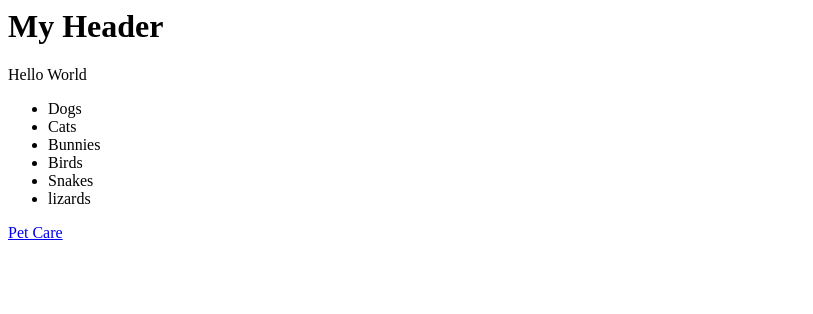
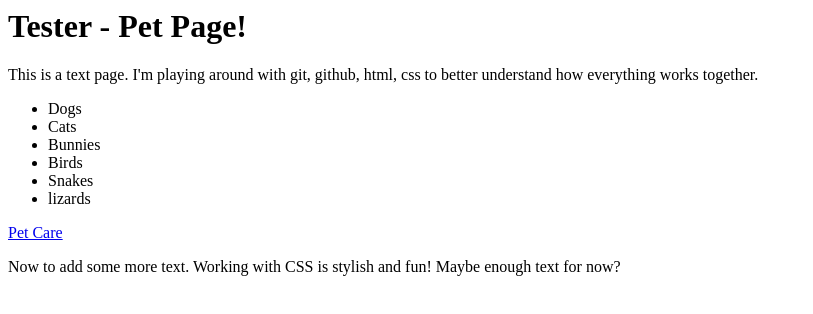
Before and after one commit to ElectricZebra/first_form, a plain HTML site: page index.html in a window 1280 px wide. Shown: the whole page, without its empty margins (0-813 px from the left). Drawn offline with Linux system fonts and the light colour scheme.

Commit message:
added to h1 and p

```diff
--- a/index.html
+++ b/index.html
@@ -1,7 +1,7 @@
 <html>
     <body>
-        <h1>My Header</h1>
-        <p>Hello World</p>
+        <h1>Tester - Pet Page!</h1>
+        <p>This is a text page. I'm playing around with git, github, html, css to better understand how everything works together.</p>
         <ul>
             <li>Dogs</li>
             <li>Cats</li>
@@ -11,5 +11,6 @@
             <li>lizards</li>
         </ul>
         <a href="https://u.osu.edu/pets4life/pet-care-basics/bunnies/">Pet Care</a>
+        <p>Now to add some more text. Working with CSS is stylish and fun! Maybe enough text for now?</p>
     </body>
 </html>
```
